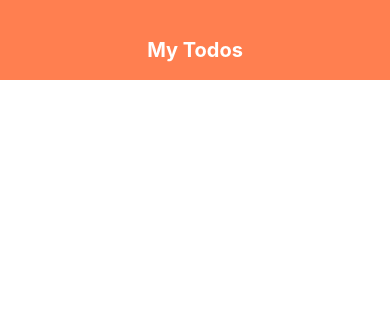
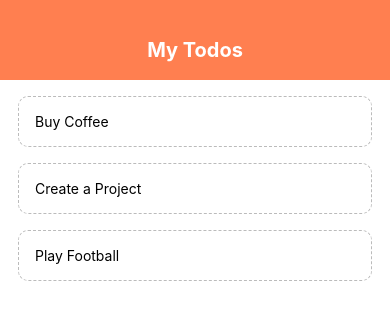
Before and after one commit to faiza203/Todo_React_Native, a React Native app: screen / in a window 390 px wide. Shown: the top 320 px of the page. Built offline with nearby package versions, Linux system fonts and the light colour scheme.

Commit message:
Style todos

```diff
--- a/App.js
+++ b/App.js
@@ -1,32 +1,34 @@
 import React, { useState } from "react";
-import { StyleSheet, Text, FlatList, View } from "react-native";
+import { StyleSheet, Text, FlatList, View , ScrollView } from "react-native";
 import Header from "./components/Header";
+import TodoItem from './components/TodoItem';
+
 export default function App() {
   const [todos, setTodos] = useState([
     {
       text: "Buy Coffee",
-      key: 1,
+      key: "1",
     },
     {
       text: "Create a Project",
-      key: 2,
+      key: "2",
     },
     {
       text: "Play Football",
-      key: 3,
+      key: "3",
     },
   ]);
   return (
     <View style={styles.container}>
       <Header />
-      <View>
+      <ScrollView >
         <FlatList
           data={todos}
-          renderItem={(todo) => {
-            return <Text>{todo.text}</Text>;
+          renderItem={(todos) => {
+            return <TodoItem item={todos} />
           }}
         ></FlatList>
-      </View>
+      </ScrollView >
     </View>
   );
 }
--- a/components/TodoItem.js
+++ b/components/TodoItem.js
@@ -1,6 +1,20 @@
 import React from "react";
-import { StyleSheet, TouchableOpacity } from "react-native";
+import { StyleSheet, TouchableOpacity, Text } from "react-native";
 
-export default function TodoItem() {
-  return <Text>HEADER</Text>;
+export default function TodoItem({ item }) {
+  return (<TouchableOpacity><Text style={styles.todo}>{item.item.text}</Text></TouchableOpacity>);
 }
+
+
+const styles = StyleSheet.create({
+  todo: {
+    padding: 16,
+    marginTop: 16,
+    marginLeft: 18,
+    marginRight: 18,
+    borderColor: "#bbb",
+    borderWidth: 1,
+    borderStyle: 'dashed',
+    borderRadius: 10
+  }
+})
```
